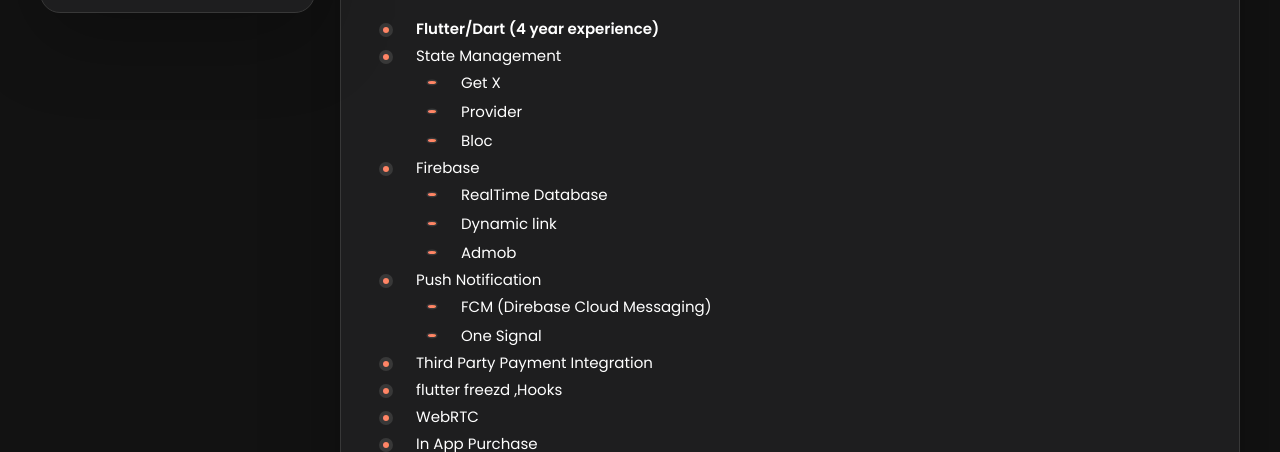
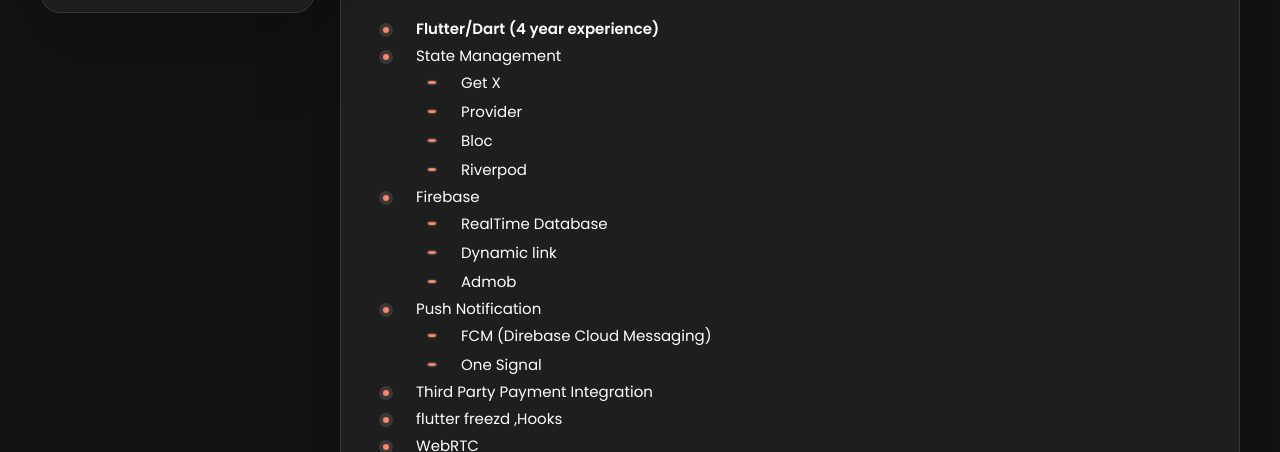
Before and after one commit to Amarj234/amarj234.github.io, a plain HTML site: page index.html in a window 1280 px wide. Shown: the part 648-1100 px from the top of the page. Drawn offline with nearby package versions, Linux system fonts and the light colour scheme.

Commit message:
Update index.html

```diff
--- a/index.html
+++ b/index.html
@@ -322,6 +322,7 @@
                                     <li class="subpoint-item">Get X</li>
                                    <li class="subpoint-item">Provider</li>
                                    <li class="subpoint-item">Bloc</li>
+                                    <li class="subpoint-item">Riverpod</li>
                               </ol>
                               <li class="askill-item">Firebase</li>
                               <ol class="subpoint-list">
```
